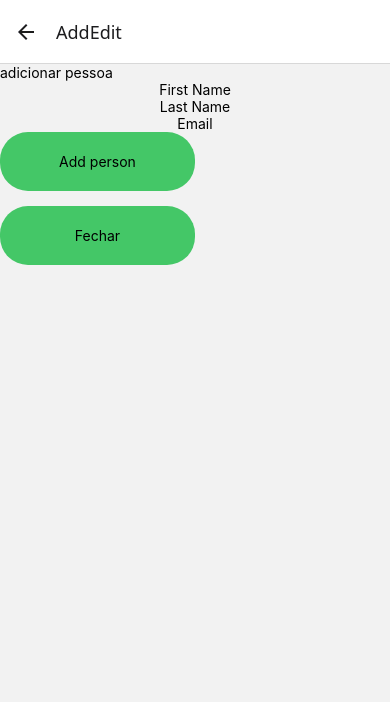
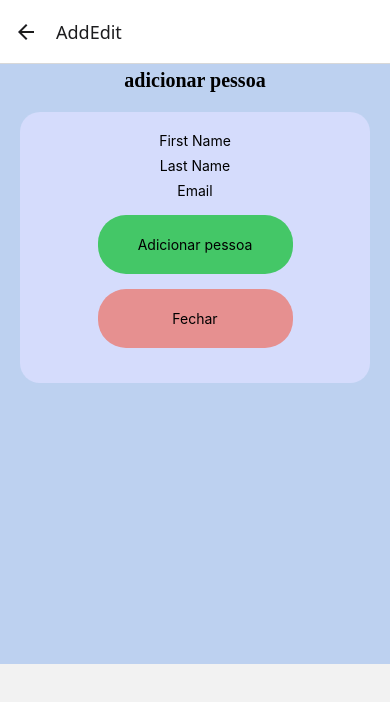
Before and after one commit to Diogoamss/JSON-server-crud, a React Native app: screen /AddEdit in a window 390 px wide. Shown: the top 702 px of the page. Built offline with nearby package versions, Linux system fonts and the light colour scheme; no server answers.

Commit message:
w.i.p | 1.1.0 estilização completa

```diff
--- a/Backend/db.json
+++ b/Backend/db.json
@@ -5,6 +5,18 @@
       "lastname": "4",
       "email": "23@gmail.com ",
       "id": "3dfb"
+    },
+    {
+      "id": "4c6a",
+      "firstname": "Teste",
+      "lastname": "Da silva",
+      "email": "Tes@gmail.com"
+    },
+    {
+      "id": "5f9d",
+      "firstname": "Teste 2",
+      "lastname": "Da silva segundo",
+      "email": "Tes2@gmail.com"
     }
   ],
   "$schema": "./node_modules/json-server/schema.json"
--- a/src/components/PersonCard.js
+++ b/src/components/PersonCard.js
@@ -2,6 +2,8 @@ import { View, Text, Alert } from "react-native";
 import Button from './button.js';
 import styles from '../styles/styles.js'
 import buttonStyles from '../styles/stylesButton.js'
+import ButtonDelete from "./buttonDelete.js";
+import ButtonEdit from "./buttonEdit.js";
 
 export default function PersonCard({ item, onDelete, onEdit}){
 
@@ -22,14 +24,15 @@ export default function PersonCard({ item, onDelete, onEdit}){
             <Text style={styles.text}>{item.email}</Text>
 
             <View style={buttonStyles.buttonContainer}>
-                <Button
+                <ButtonEdit
+                    title="Editar pessoa"
+                    onPress={onEdit}
+                    style={buttonStyles.buttonEdit}
+                />
+                <ButtonDelete
                     title="Deletar pessoa"
                     onPress={confirmDelete}
                     style={buttonStyles.buttonDelete}
-                />
-                <Button
-                    title="Editar pessoa"
-                    onPress={onEdit}
                 />
             </View>
         </View>
--- /dev/null
+++ b/src/components/buttonDelete.js
@@ -0,0 +1,10 @@
+import { TouchableOpacity, Text } from "react-native";
+import buttonStyles from '../styles/stylesButton.js'
+
+export default function ButtonDelete({title, onPress, backgroundColor}) {
+    return(
+        <TouchableOpacity style={buttonStyles.buttonDelete} onPress={onPress}>
+        <Text>{title}</Text>
+        </TouchableOpacity>
+    )
+}
--- /dev/null
+++ b/src/components/buttonEdit.js
@@ -0,0 +1,10 @@
+import { TouchableOpacity, Text } from "react-native";
+import buttonStyles from '../styles/stylesButton.js'
+
+export default function ButtonEdit({title, onPress, backgroundColor}) {
+    return(
+        <TouchableOpacity style={buttonStyles.buttonEdit} onPress={onPress}>
+        <Text>{title}</Text>
+        </TouchableOpacity>
+    )
+}
--- a/src/screens/AddEditScreen.js
+++ b/src/screens/AddEditScreen.js
@@ -1,12 +1,13 @@
 import react from "react";
 import { useState, useEffect } from "react";
-import { StyleSheet, TouchableOpacity, View, Text, TextInput } from 'react-native';
+import { StyleSheet, View, Text, TextInput } from 'react-native';
 
 import styles from '../styles/styles'
 import buttonStyles from '../styles/stylesButton';
 import  addPerson  from '../routes/add';
 import  editPerson  from '../routes/edit';
 import Button from '../components/button.js'
+import ButtonDelete from "../components/buttonDelete.js";
 
 export default function AddEditScreen({ navigation, route}){
     const [firstname, setFirstname] = useState('');
@@ -38,14 +39,16 @@ export default function AddEditScreen({ navigation, route}){
     }
 
     return(
-        <View style={StyleSheet.container}>
-            <Text style={StyleSheet.title}>{person ? 'editar pessoa' : 'adicionar pessoa'}</Text>
-            <TextInput style={styles.input} placeholder="First Name" value={firstname} onChangeText={setFirstname}/>
-            <TextInput style={styles.input} placeholder="Last Name" value={lastname} onChangeText={setLastname}/>
-            <TextInput style={styles.input} placeholder="Email" value={email} onChangeText={setEmail}/>
+        <View style={styles.editConteiner}>
+            <Text style={styles.title}>{person ? 'editar pessoa' : 'adicionar pessoa'}</Text>
+            <View style={styles.textContainer}>
+                <TextInput style={styles.input} placeholder="First Name" value={firstname} onChangeText={setFirstname}/>
+                <TextInput style={styles.input} placeholder="Last Name" value={lastname} onChangeText={setLastname}/>
+                <TextInput style={styles.input} placeholder="Email" value={email} onChangeText={setEmail}/>
             <View style={buttonStyles.buttonContainer}>
-                <Button title={person ? 'Save person' : 'Add person'} onPress={person ? handleEdit : handleAdd}/>
-                <Button title="Fechar" onPress={() => navigation.goBack()}/>
+                <Button title={person ? 'Salvar alterações' : 'Adicionar pessoa'} onPress={person ? handleEdit : handleAdd}/>
+                <ButtonDelete title="Fechar" onPress={() => navigation.goBack()}/>
+            </View>
             </View>
         </View>
     );
--- a/src/styles/styles.js
+++ b/src/styles/styles.js
@@ -11,16 +11,21 @@ const styles = StyleSheet.create({
         // alignSelf: "center",
     },
 
+    editConteiner: {
+        backgroundColor: "#bdd1f0",
+        height: height,
+        alignItems: "center"
+    },
+
     listConteiner: {
         width: "100%",
         height: "50%",
         margin: 30,
         marginBottom: 40,
-        backgroundColor: "#000"
     },
 
     title: {
-        fontSize: 16,
+        fontSize: 20,
         fontFamily: "JetBrains Mono",
         fontWeight: "bold",
         marginTop: 5,
@@ -35,6 +40,7 @@ const styles = StyleSheet.create({
         width: 350,
         padding: 20,
         marginTop: 20,
+        alignSelf: "center"
     },
 
     text: {
@@ -47,6 +53,7 @@ const styles = StyleSheet.create({
 
     input: {
         textAlign: "center",
+        marginBottom: 8,
     },
 
     footer: {
--- a/src/styles/stylesButton.js
+++ b/src/styles/stylesButton.js
@@ -18,10 +18,8 @@ const{height, width } = Dimensions.get('window')
         justifyContent: "center"
     },
 
-
-
     buttonDelete: {
-        backgroundColor: '#d42727',
+        backgroundColor: '#e69090',
         borderRadius: 28,
         color: '#ffff',
         fontFamily: 'Arial',
@@ -37,16 +35,17 @@ const{height, width } = Dimensions.get('window')
     buttonContainer: {
         justifyContent: "center",
         alignContent:"center",
+        marginTop: 8,
     },
 
-    buttonAdd: {
+    buttonEdit: {
         backgroundColor: '#569deb',
         borderRadius: 28,
         color: '#ffff',
         fontFamily: 'Arial',
         fontSize: 17,
         padding: 16,
-        marginBottom: 200,
+        marginBottom: 20,
         width: width*0.5,
         height: height*0.07,
         alignItems: "center",
```
